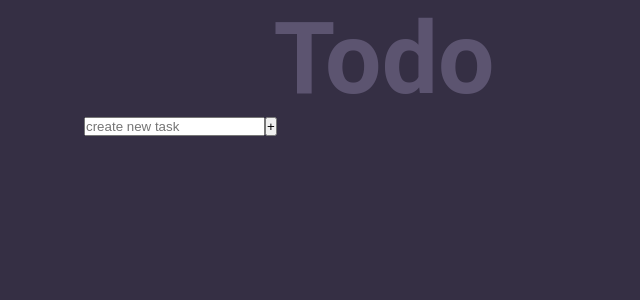
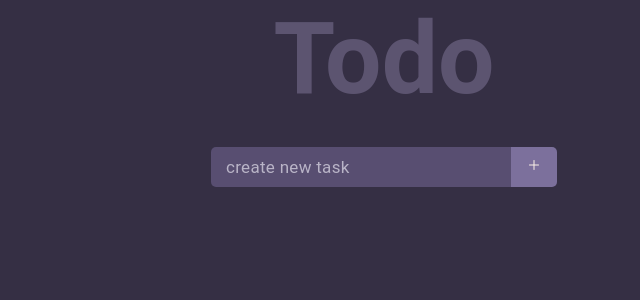
Before and after one commit to jonni595/todo-list, a React (Vite) app: page / in a window 1280 px wide. Shown: the top 300 px of the page, without its empty margins (256-896 px from the left). Built offline with nearby package versions, Linux system fonts and the light colour scheme.

Commit message:
updated AddTask component: add icon

```diff
--- a/src/components/AddTask.tsx
+++ b/src/components/AddTask.tsx
@@ -1,4 +1,5 @@
 import { useState } from "react";
+import { IoAdd } from "react-icons/io5";
 
 interface AddTaskProps {
   onAddTask: (text: string) => void;
@@ -12,8 +13,9 @@
   };
 
   return (
-    <section className="container__tasks">
+    <>
       <h1>Todo</h1>
+      <section className="container__input">
         <input
           value={text}
           placeholder="create new task"
@@ -25,9 +27,10 @@
             onAddTask(text);
           }}
         >
-        <span className="button-text">+</span>
+          <IoAdd />
         </button>
       </section>
+    </>
   );
 };
 
```
Lines whose indentation alone changed are shown as unchanged.
